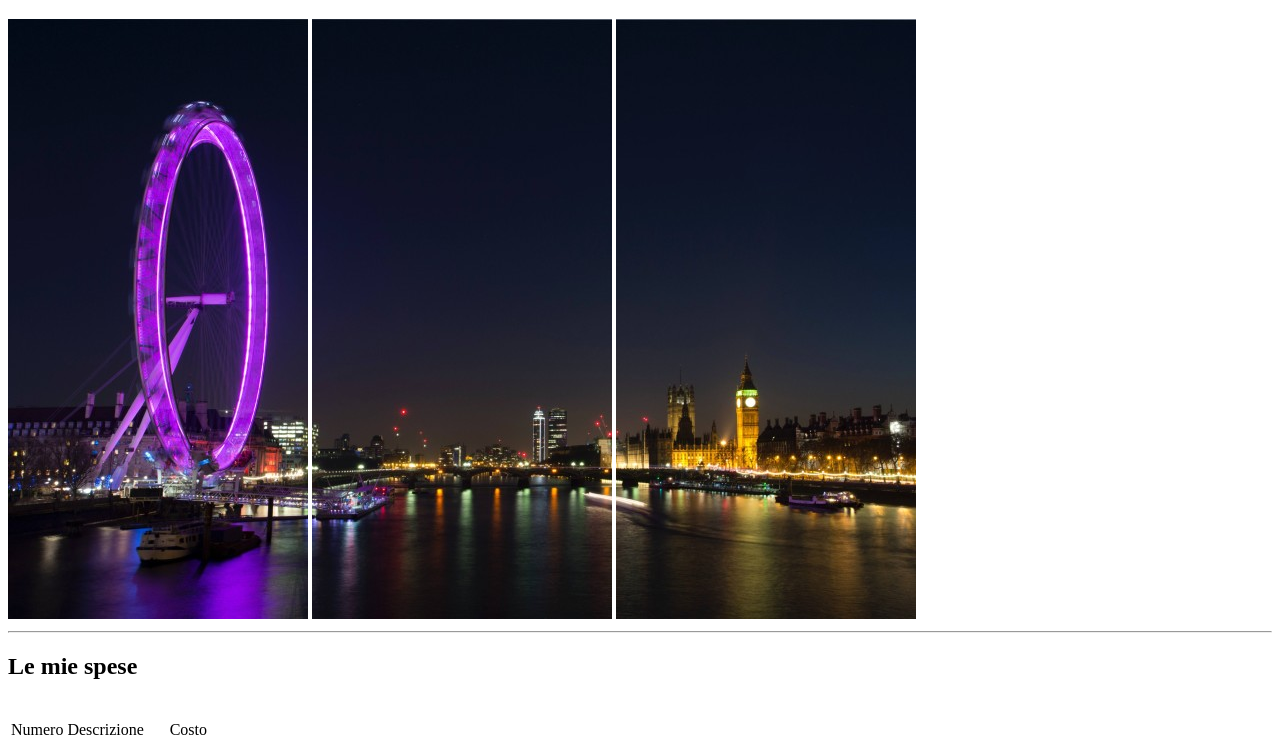
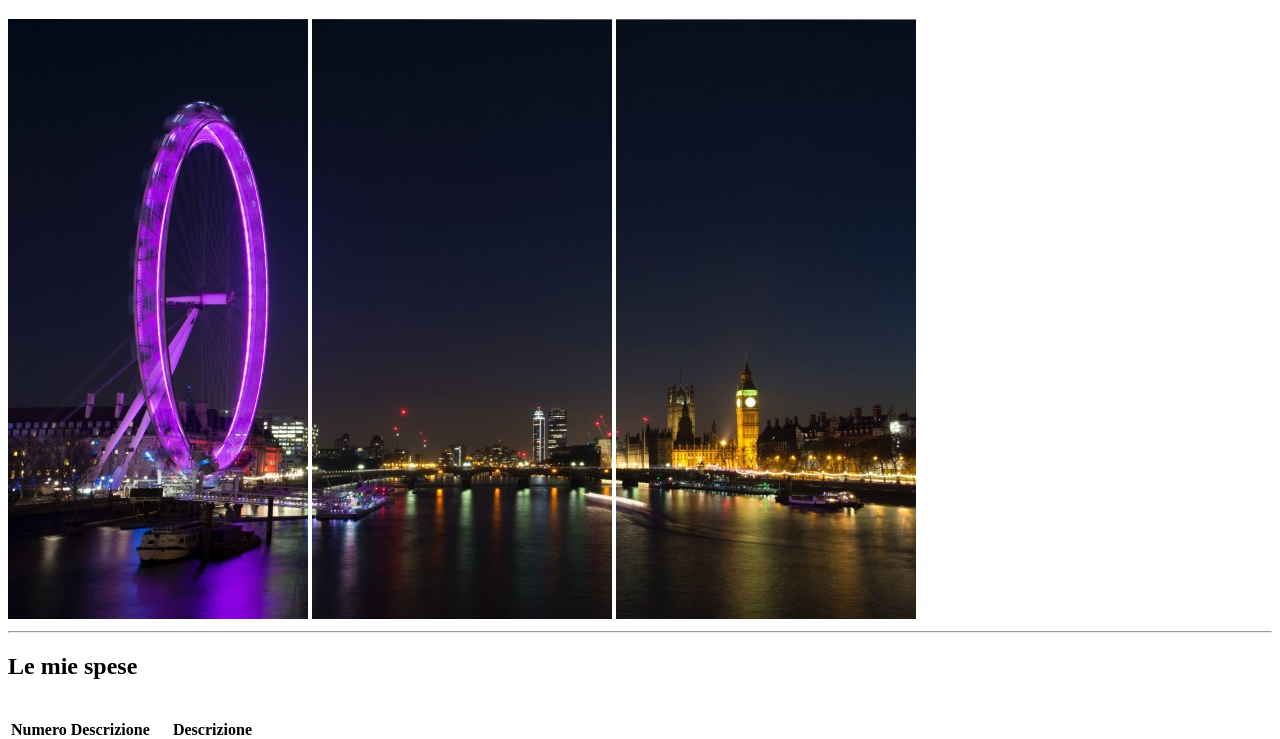
Before and after one commit to Pluz16/html-london-trip, a plain HTML site: page index.html in a window 1280 px wide. Shown: the part 61-800 px from the top of the page. Drawn offline with Linux system fonts and the light colour scheme.

Commit message:
Riaggiiunto strong all'inizio della tabella

```diff
--- a/index.html
+++ b/index.html
@@ -21,9 +21,9 @@
         <table>
             <thead>
                 <tr>
-                    <td> Numero</td>
-                    <td>Descrizione</td>
-                    <td>Costo</td>
+                    <td> <strong>Numero</strong> </td>
+                    <td><strong>Descrizione</strong></td>
+                    <td><strong>Descrizione</strong></td>
                 </tr>
             </thead>
             <tbody>
```
